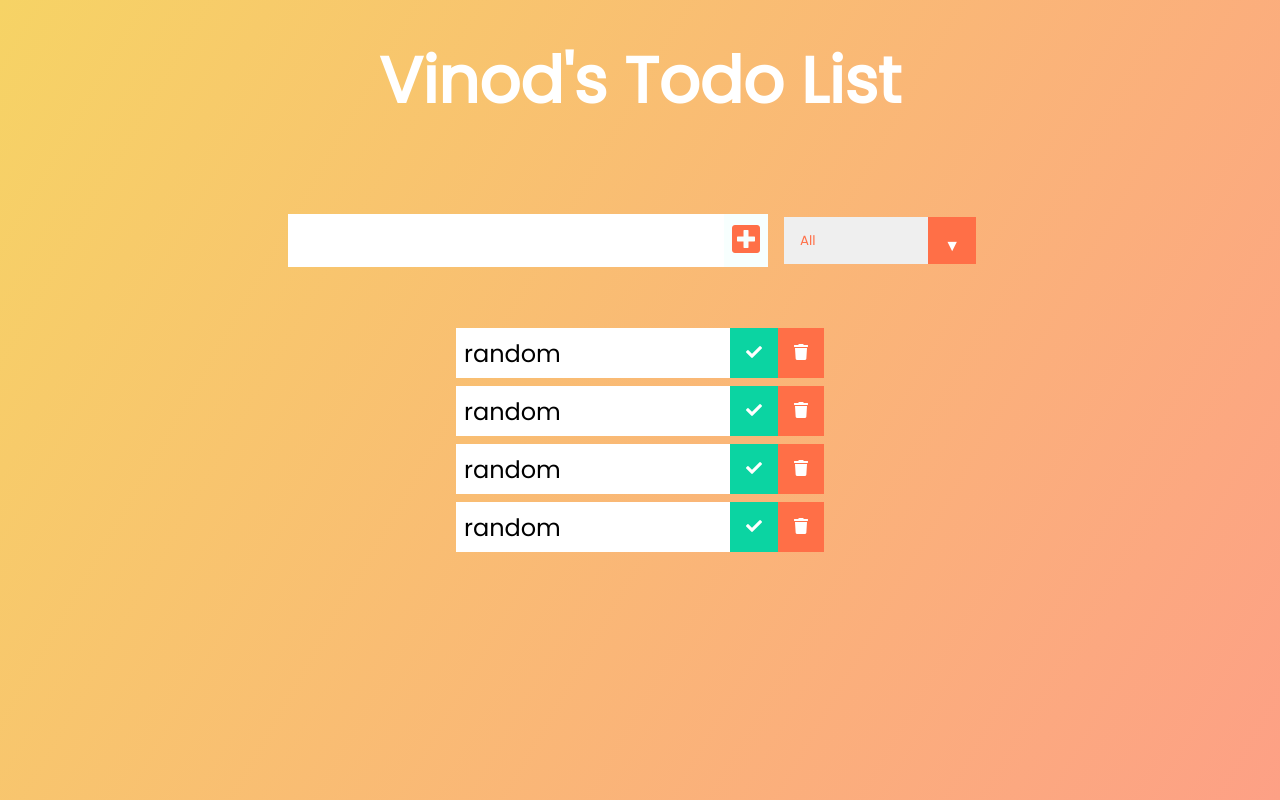
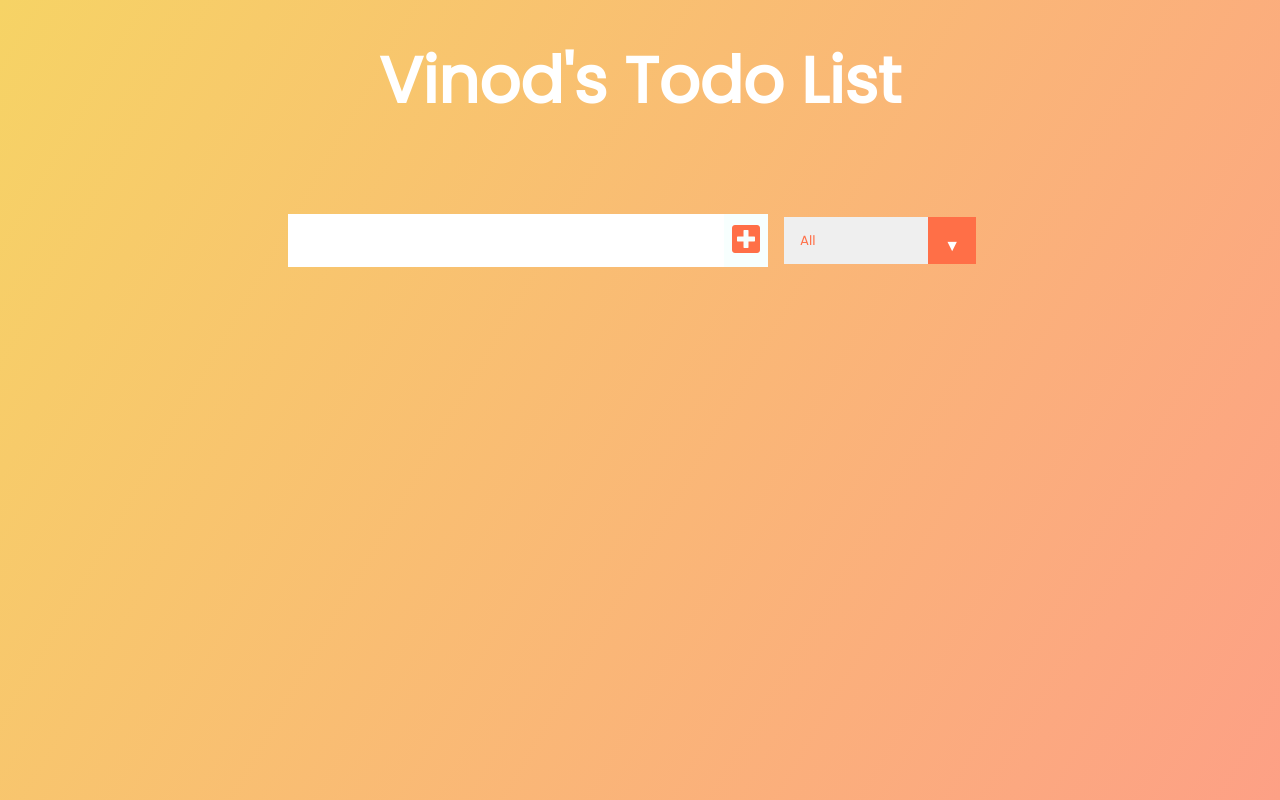
Before and after one commit to vinodlala/todos, a React (Create React App) app: page / in a window 1280 px wide. Built offline with nearby package versions, Linux system fonts and the light colour scheme.

Commit message:
Make Todos dislay entered text

```diff
--- a/src/App.js
+++ b/src/App.js
@@ -13,7 +13,7 @@ function App() {
         <h1>Vinod's Todo List</h1>
       </header>
       <Form inputText={inputText} todos={todos} setTodos={setTodos} setInputText={setInputText} />
-        <TodoList />
+        <TodoList todos={todos}/>
     </div>
   );
 }
--- a/src/components/Todo.js
+++ b/src/components/Todo.js
@@ -1,9 +1,9 @@
 import React from 'react';
 
-const Todo = () => {
+const Todo = ({ text }) => {
     return (
         <div className="todo">
-            <li className='todo-item'>random</li>
+            <li className='todo-item'>{text}</li>
             <button className='complete-btn'><i className="fas fa-check"></i></button>
             <button className='trash-btn'><i className="fas fa-trash"></i></button>
         </div>
--- a/src/components/TodoList.js
+++ b/src/components/TodoList.js
@@ -1,14 +1,14 @@
 import React from 'react';
 import Todo from './Todo';
 
-const TodoList = () => {
+const TodoList = ({ todos }) => {
+    console.log(todos);
     return (
         <div className="todo-container">
             <ul className="todo-list">
-                <Todo />
-                <Todo />
-                <Todo />
-                <Todo />
+                {todos.map((todo) => (
+                    <Todo key={todo.id} text={todo.text} id={todo.id}/>
+                ))}
             </ul>
         </div>
     );
```
